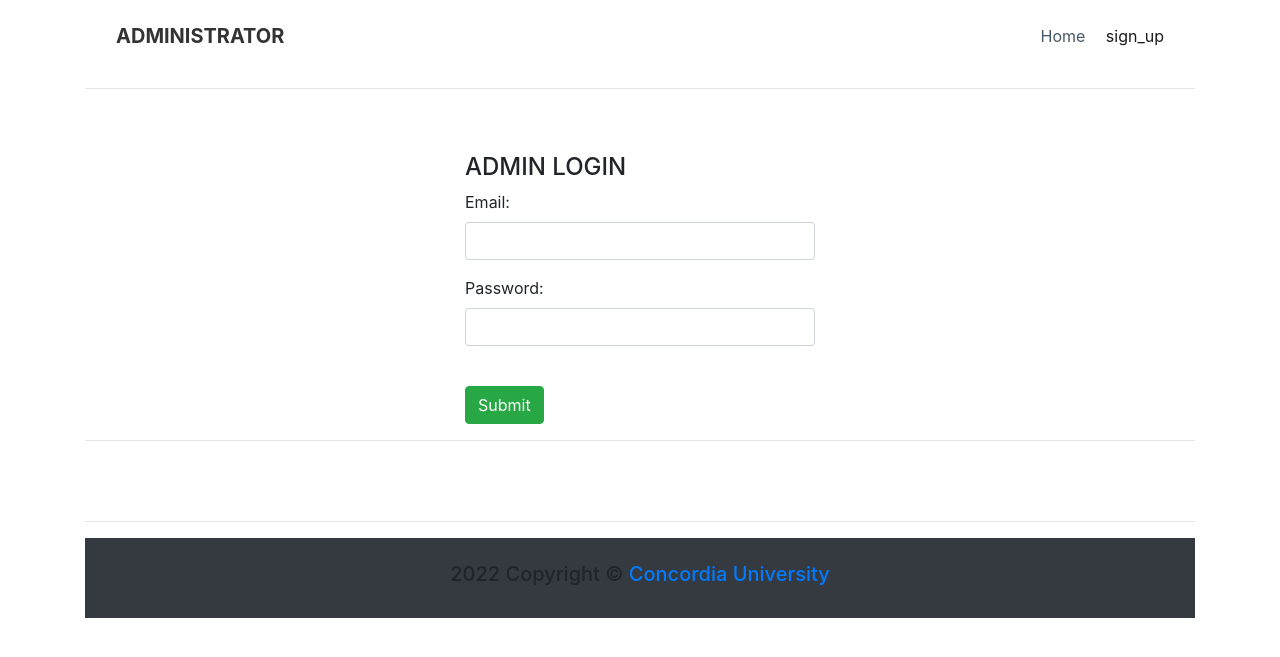
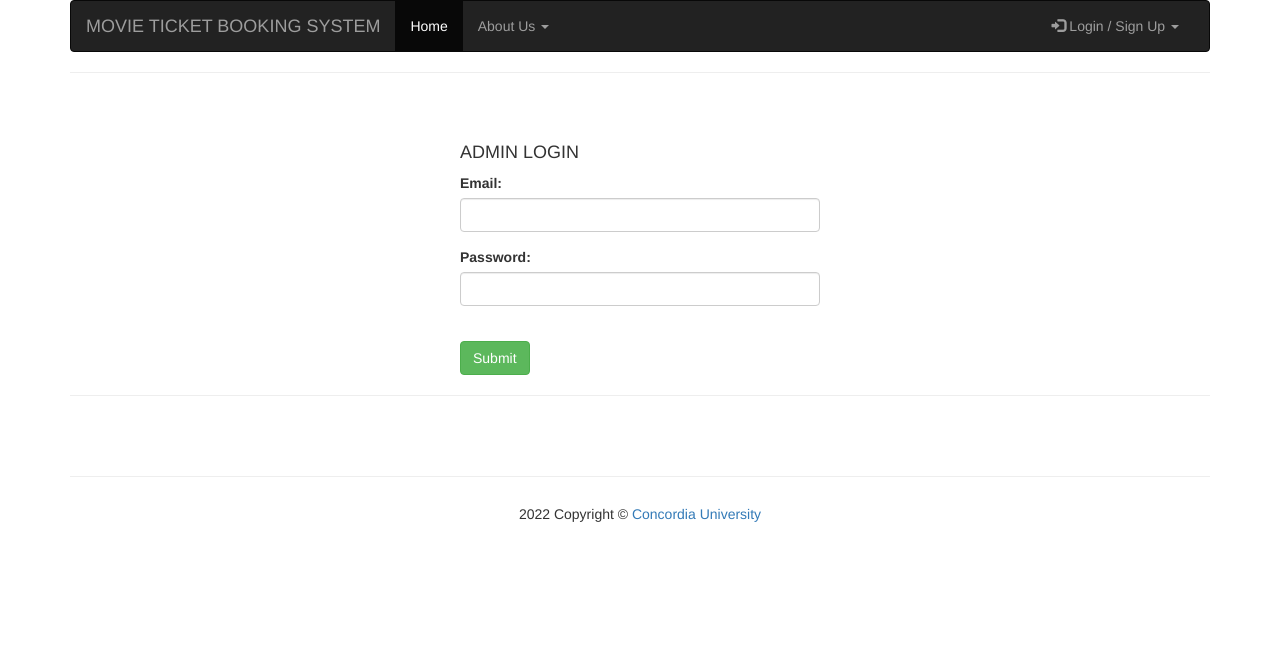
Before and after one commit to wasayy97/SE-DEPLOY, a Flask app: page /admin_login in a window 1280 px wide. Shown: the top 657 px of the page. Run offline with Flask 2, Linux system fonts and the light colour scheme; some libraries are stand-ins or nearby versions.

Commit message:
modified admin functionality

```diff
--- a/templates/admin_login.html
+++ b/templates/admin_login.html
@@ -1,34 +1,51 @@
 <!DOCTYPE html>
 <html lang="en">
-<head>
-  <title>Admin Login</title>
-  <meta charset="utf-8">
-  <meta name="viewport" content="width=device-width, initial-scale=1">
 
-  <link rel="stylesheet" href=" https://cdnjs.cloudflare.com/ajax/libs/twitter-bootstrap/4.0.0/css/bootstrap.min.css">
-    <link rel="stylesheet" href=" https://fonts.googleapis.com/css?family=Lora">
-    <script src="https://ajax.googleapis.com/ajax/libs/jquery/3.5.1/jquery.min.js"></script>
-  <script src="https://maxcdn.bootstrapcdn.com/bootstrap/3.4.1/js/bootstrap.min.js"></script>
-    <link rel="stylesheet" href="static/css/styles.min.css">
+  <head>
+      <title>Admin Login</title>
+      <link rel="stylesheet" href="https://maxcdn.bootstrapcdn.com/bootstrap/3.3.7/css/bootstrap.min.css">
+      <script src="https://ajax.googleapis.com/ajax/libs/jquery/1.12.4/jquery.min.js"></script>
+      <script src="https://maxcdn.bootstrapcdn.com/bootstrap/3.3.7/js/bootstrap.min.js"></script>
+      <link rel="stylesheet" href="style.css">
 </head>
 <body>
 
 <div class="container">
 
   <div>
-        <nav class="navbar navbar-light navbar-expand-md navigation-clean-button">
-            <div class="container">
-              <a class="navbar-brand" href="#">ADMINISTRATOR</a>
-              <button class="navbar-toggler" data-toggle="collapse" data-target="#navcol-1">
-                <span class="sr-only">Toggle navigation</span><span class="navbar-toggler-icon"></span>
-              </button>
-                <div class="collapse navbar-collapse" id="navcol-1">
-                    <ul class="nav navbar-nav mr-auto"></ul>
-                    <span class="navbar-text actions"> <a href="/" class="login">Home</a>
-					<a href ="/signup">sign_up</a>
-                     </div>
+       <nav class="navbar navbar-inverse ">
+         <div class="container-fluid">
+            <div class="row">
+               <div class="col-lg-12">
+                  <div class="navbar-header">
+                     <button class="navbar-toggle" data-target="#mobile_menu" data-toggle="collapse"><span class="icon-bar"></span><span class="icon-bar"></span><span class="icon-bar"></span></button>
+                     <a href="#" class="navbar-brand">MOVIE TICKET BOOKING SYSTEM</a>
+                  </div>
+                  <div class="navbar-collapse collapse" id="mobile_menu">
+                     <ul class="nav navbar-nav">
+                        <li class="active"><a href="{{ url_for('home') }}">Home</a></li>
+                        <li>
+                           <a href="#" class="dropdown-toggle" data-toggle="dropdown">About Us <span class="caret"></span></a>
+                           <ul class="dropdown-menu">
+                              <li><a href="/signup">Contact Us</a></li>
+                           </ul>
+                        </li>
+                     </ul>
+                     <ul class="nav navbar-nav navbar-right">
+                        <li>
+                           <a href="#" class="dropdown-toggle" data-toggle="dropdown"><span class="glyphicon glyphicon-log-in"></span> Login / Sign Up <span class="caret"></span></a>
+                           <ul class="dropdown-menu">
+                              <li><a href="/login">Login</a></li>
+                              <li><a href="/signup">Sign Up</a></li>
+                              <li><a href="/admin_login">Admin Login</a></li>
+                           </ul>
+                        </li>
+                     </ul>
+                  </div>
+               </div>
             </div>
-        </nav>
+         </div>
+      </nav>
     </div><hr>
     <br><br>
     <div class="row">
@@ -56,12 +73,12 @@
     <br>
     <br>
     <hr>
-    <footer id="sticky-footer" class="flex-shrink-0 py-4 bg-dark text-white-50">
+
+</div>
+<footer id="sticky-footer" class="flex-shrink-0 py-4 bg-dark text-white-50">
          <div class="container text-center">
             <h5>2022 Copyright &copy; <a href="https://www.concordia.ca/">Concordia University</a></h5>
          </div>
       </footer>
-</div>
-
 </body>
 </html>
```
